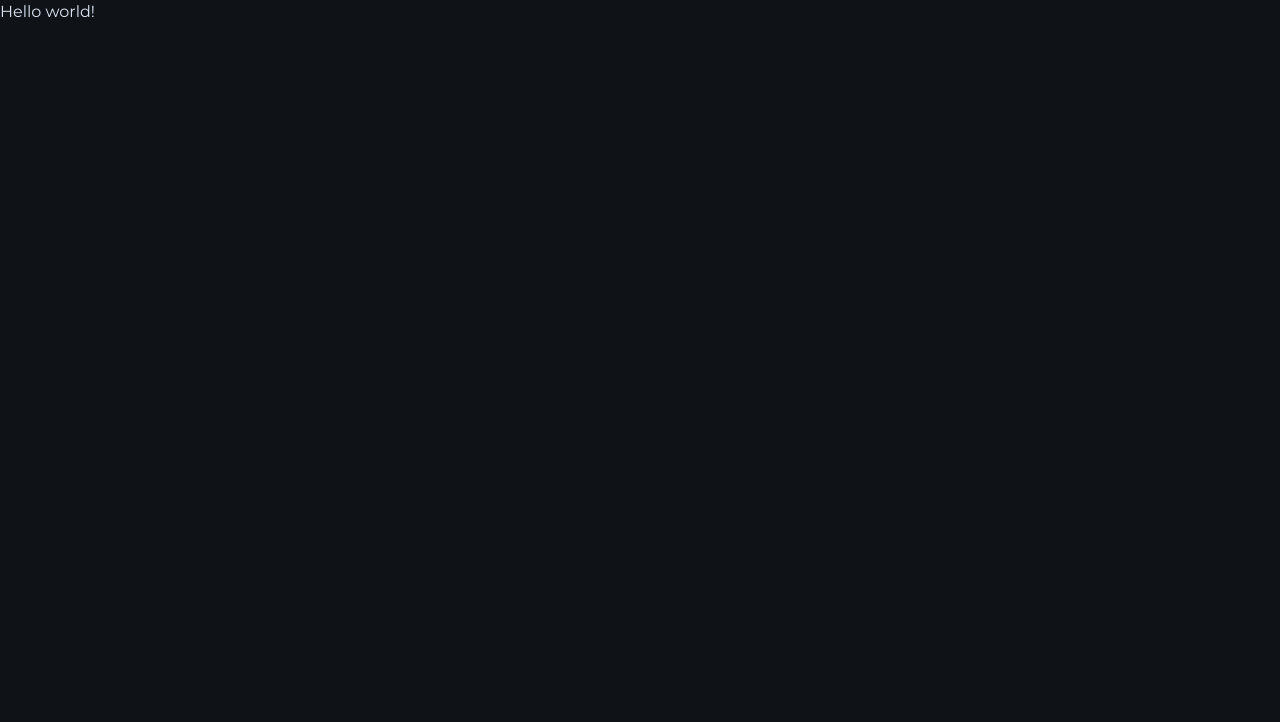
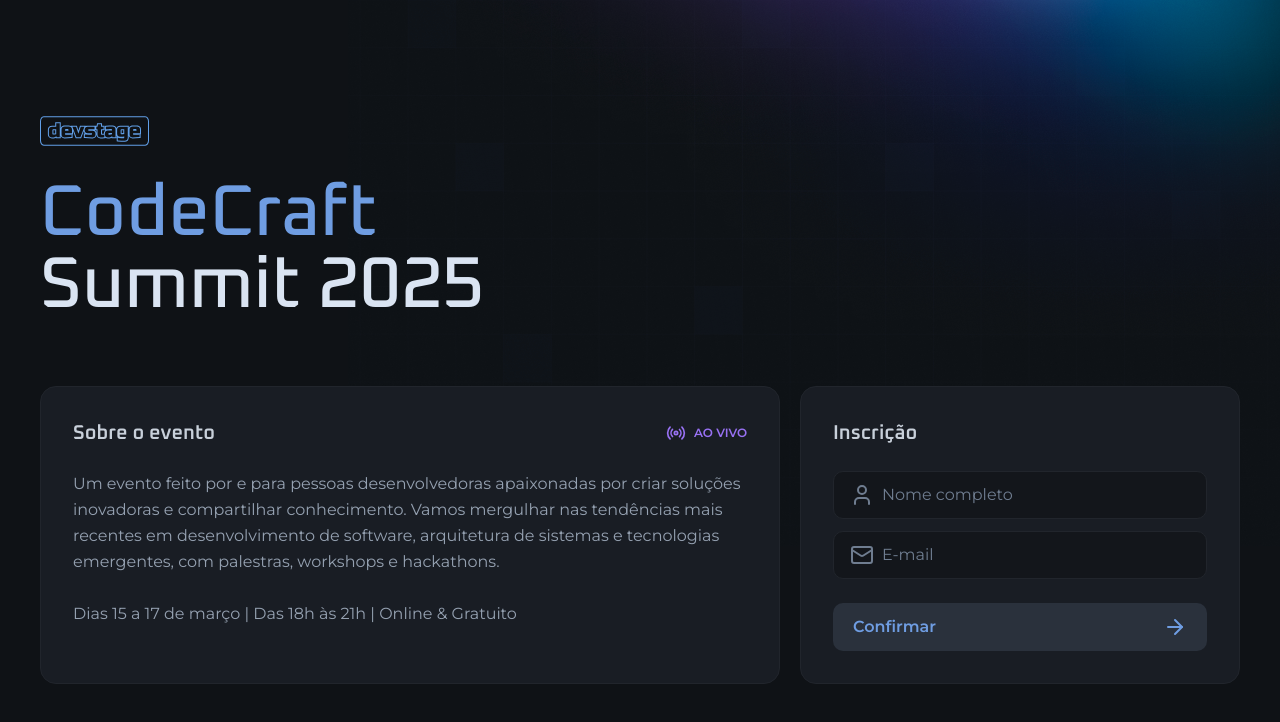
Before and after one commit to emanueltavecia/devstage, a Next.js app: page / in a window 1280 px wide. Shown: the top 722 px of the page. Built offline with nearby package versions, Linux system fonts and the light colour scheme.

Commit message:
add homepage

```diff
--- a/src/app/layout.tsx
+++ b/src/app/layout.tsx
@@ -27,7 +27,9 @@
 }>) {
   return (
     <html lang="en" className={`${oxanium.variable} ${montserrat.variable}`}>
-      <body className="bg-gray-900 text-gray-100 antialiased">{children}</body>
+      <body className="bg-gray-900 bg-[url(/background.png)] bg-top bg-no-repeat text-gray-100 antialiased md:bg-right-top">
+        {children}
+      </body>
     </html>
   )
 }
--- a/src/app/page.tsx
+++ b/src/app/page.tsx
@@ -1,7 +1,77 @@
+import Image from 'next/image'
+
+import { ArrowRight, Mail, Radio, User } from 'lucide-react'
+
+import { Button } from '@/components/button'
+import { InputField, InputIcon, InputRoot } from '@/components/input'
+
+import logo from '../assets/logo.svg'
+
 export default function Home() {
   return (
-    <main>
-      <div>Hello world!</div>
+    <main className="mx-auto max-w-[1240px] px-5 py-8 md:py-0">
+      <div className="flex min-h-dvh flex-col justify-center gap-16">
+        <div className="flex flex-col items-center gap-8 md:items-start">
+          <Image src={logo} alt="devstage" width={108.5} height={30} />
+
+          <h1 className="font-heading flex flex-col text-center text-4xl leading-none font-medium md:text-left md:text-7xl">
+            <span className="text-blue">CodeCraft</span> Summit 2025
+          </h1>
+        </div>
+
+        <div className="flex flex-col items-stretch gap-5 md:flex-row">
+          <div className="flex-1 space-y-6 rounded-2xl border border-gray-600 bg-gray-700 p-8">
+            <div className="flex items-center justify-between">
+              <h2 className="font-heading text-xl font-semibold text-gray-200">
+                Sobre o evento
+              </h2>
+              <span className="text-purple flex items-center gap-2 text-xs font-semibold text-nowrap">
+                <Radio className="size-5" />
+                AO VIVO
+              </span>
+            </div>
+            <p className="text-sm leading-relaxed text-gray-300 md:text-base">
+              Um evento feito por e para pessoas desenvolvedoras apaixonadas por
+              criar soluções inovadoras e compartilhar conhecimento. Vamos
+              mergulhar nas tendências mais recentes em desenvolvimento de
+              software, arquitetura de sistemas e tecnologias emergentes, com
+              palestras, workshops e hackathons.
+              <br />
+              <br />
+              Dias 15 a 17 de março | Das 18h às 21h | Online & Gratuito
+            </p>
+          </div>
+
+          <form className="w-full space-y-6 rounded-2xl border border-gray-600 bg-gray-700 p-8 md:max-w-[440px]">
+            <h2 className="font-heading text-xl font-semibold text-gray-200">
+              Inscrição
+            </h2>
+
+            <div className="space-y-3">
+              <InputRoot>
+                <InputIcon>
+                  <User />
+                </InputIcon>
+
+                <InputField type="text" placeholder="Nome completo" />
+              </InputRoot>
+
+              <InputRoot>
+                <InputIcon>
+                  <Mail />
+                </InputIcon>
+
+                <InputField type="email" placeholder="E-mail" />
+              </InputRoot>
+            </div>
+
+            <Button type="submit">
+              Confirmar
+              <ArrowRight />
+            </Button>
+          </form>
+        </div>
+      </div>
     </main>
   )
 }
```
